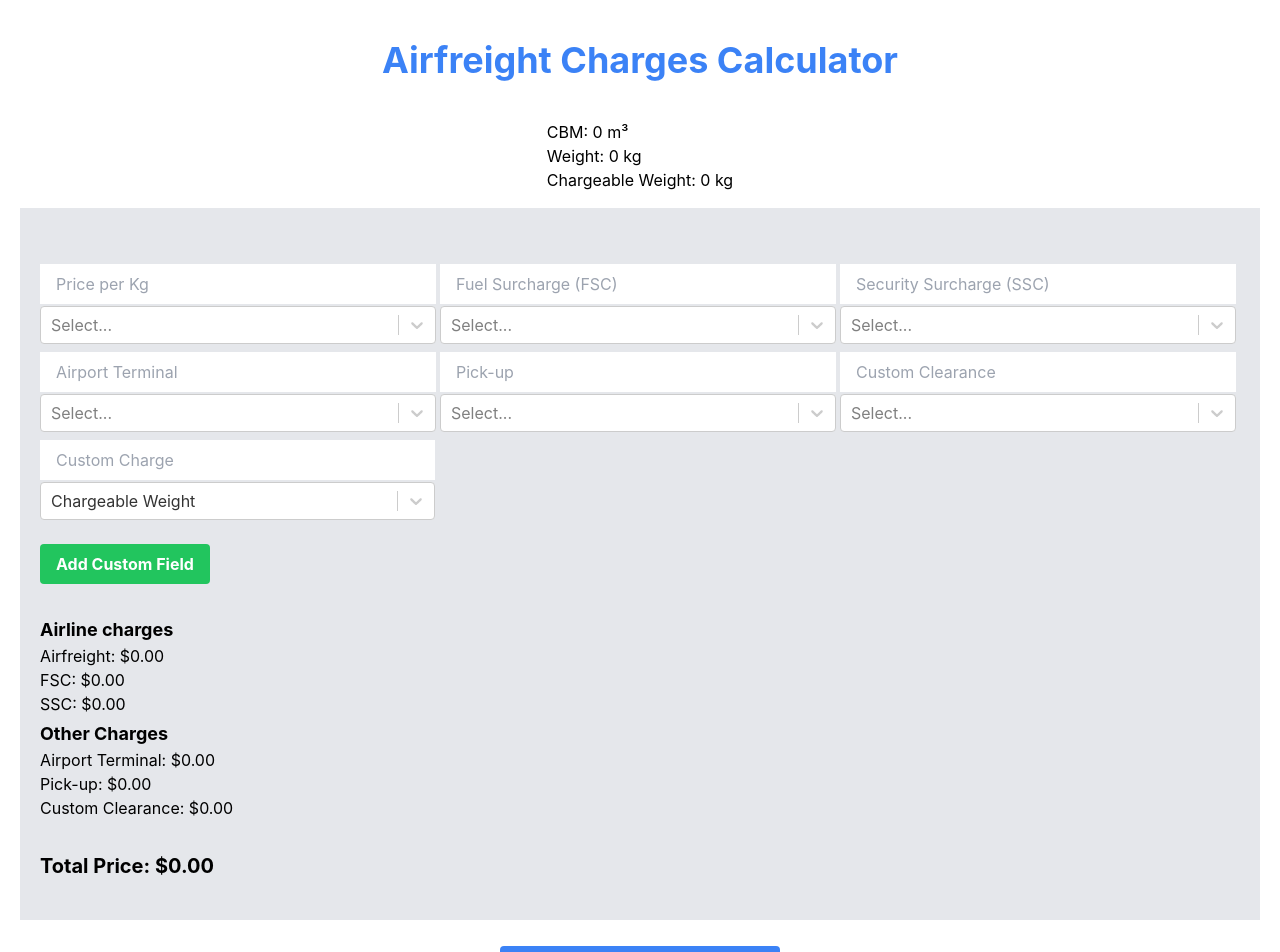
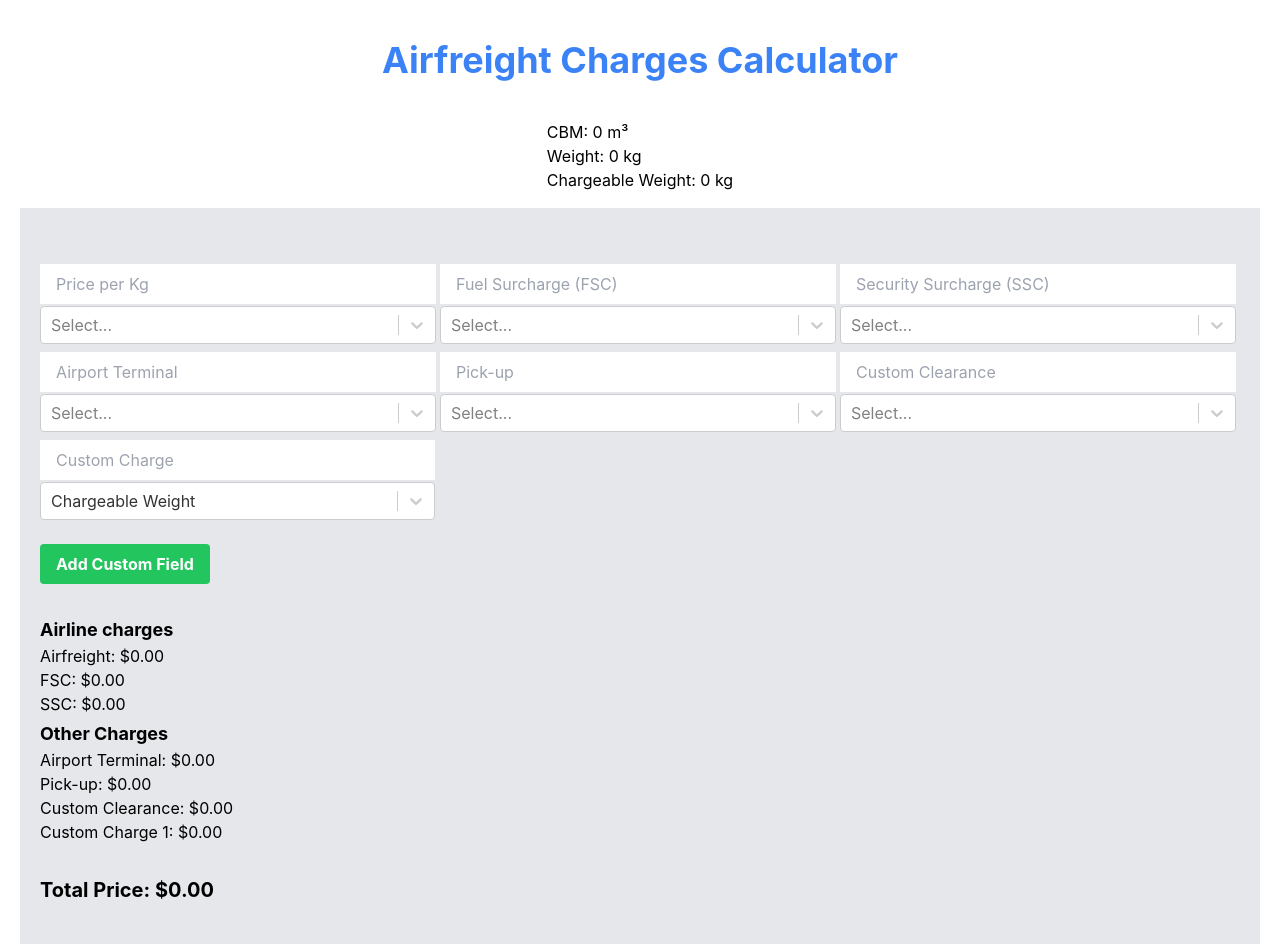
Before and after one commit to martinMr79/flyfrakt, a React (Create React App) app: page /charges in a window 1280 px wide. Shown: the top 952 px of the page. Built offline with nearby package versions, Linux system fonts and the light colour scheme.

Commit message:
grand total calculation fix

```diff
--- a/src/pages/priceCalculator/index.jsx
+++ b/src/pages/priceCalculator/index.jsx
@@ -17,6 +17,7 @@ function ChargesCalculator() {
     charges: chargesRedux,
   } = useSelector((state) => state.volumeWeightCalculator);
 
+
   const [localCharges, setLocalCharges] = useState(
     chargesRedux || {
       pricePerKg: '',
@@ -35,7 +36,9 @@ function ChargesCalculator() {
     dispatch
   );
 
-  // Update the handleChange function within ChargesCalculator component
+
+
+
   const handleChange = (e, chargeKey) => {
     const { name, value } = e.target;
     const updatedCharges = {
@@ -66,6 +69,16 @@ function ChargesCalculator() {
     setLocalCharges
   );
 
+  const customChargesTotal = localCharges.customCharges.reduce(
+    (total, charge) => {
+      return (
+        total +
+        parseFloat(calculateCharge(charge, chargeableWeight, totalWeight) || 0)
+      );
+    },
+    0
+  );
+
   const getCustomChargeRows = () => {
     const rows = [];
     for (let i = 0; i < localCharges.customCharges.length; i += 3) {
@@ -73,6 +86,11 @@ function ChargesCalculator() {
     }
     return rows;
   };
+
+  const grandTotal = parseFloat(totalCharges) + customChargesTotal;
+
+  const formattedGrandTotal = grandTotal.toFixed(2);
+
 
   return (
     <div className="mx-auto max-w-screen-xl px-5 py-10 flex flex-col items-center">
@@ -169,15 +187,26 @@ function ChargesCalculator() {
                   chargeType={`customCharge${absoluteIndex}`}
                   label="Custom Charge"
                   chargeDetails={charge}
-          onChange={(e) => handleCustomChargeChange(absoluteIndex, e.target.value, 'value')}
+                  onChange={(e) =>
+                    handleCustomChargeChange(
+                      absoluteIndex,
+                      e.target.value,
+                      'value'
+                    )
+                  }
                   calculationOptions={calculationOptions}
-          onCalculationMethodChange={(selectedOption) => handleCustomChargeChange(absoluteIndex, selectedOption.value, 'calculationMethod')}
+                  onCalculationMethodChange={(selectedOption) =>
+                    handleCustomChargeChange(
+                      absoluteIndex,
+                      selectedOption.value,
+                      'calculationMethod'
+                    )
+                  }
                 />
               );
             })}
           </div>
         ))}
-
 
         <button
           onClick={addCustomField}
@@ -227,8 +256,16 @@ function ChargesCalculator() {
               totalWeight
             )}
           </div>
+          {localCharges.customCharges.map((charge, index) => (
+            <div key={index}>
+              Custom Charge {index + 1}: $
+              {calculateCharge(charge, chargeableWeight, totalWeight)}
             </div>
-        <h2 className="text-xl mt-8 font-bold">Total Price: ${totalCharges}</h2>
+          ))}
+        </div>
+        <h2 className="text-xl mt-8 font-bold">
+        Total Price: ${formattedGrandTotal}
+        </h2>
       </div>
 
       <div className="pt-8">
```
Lines whose indentation alone changed are shown as unchanged.
